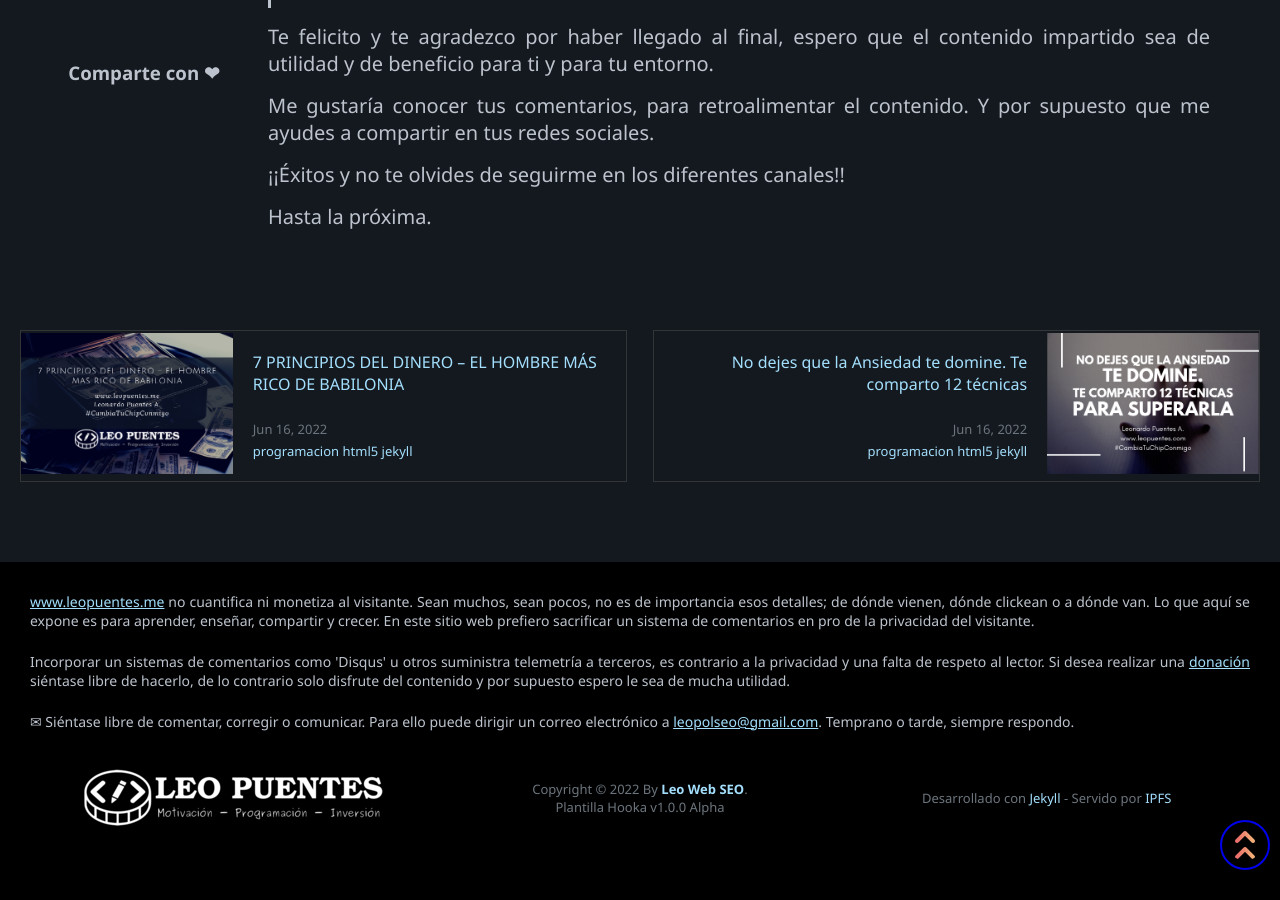
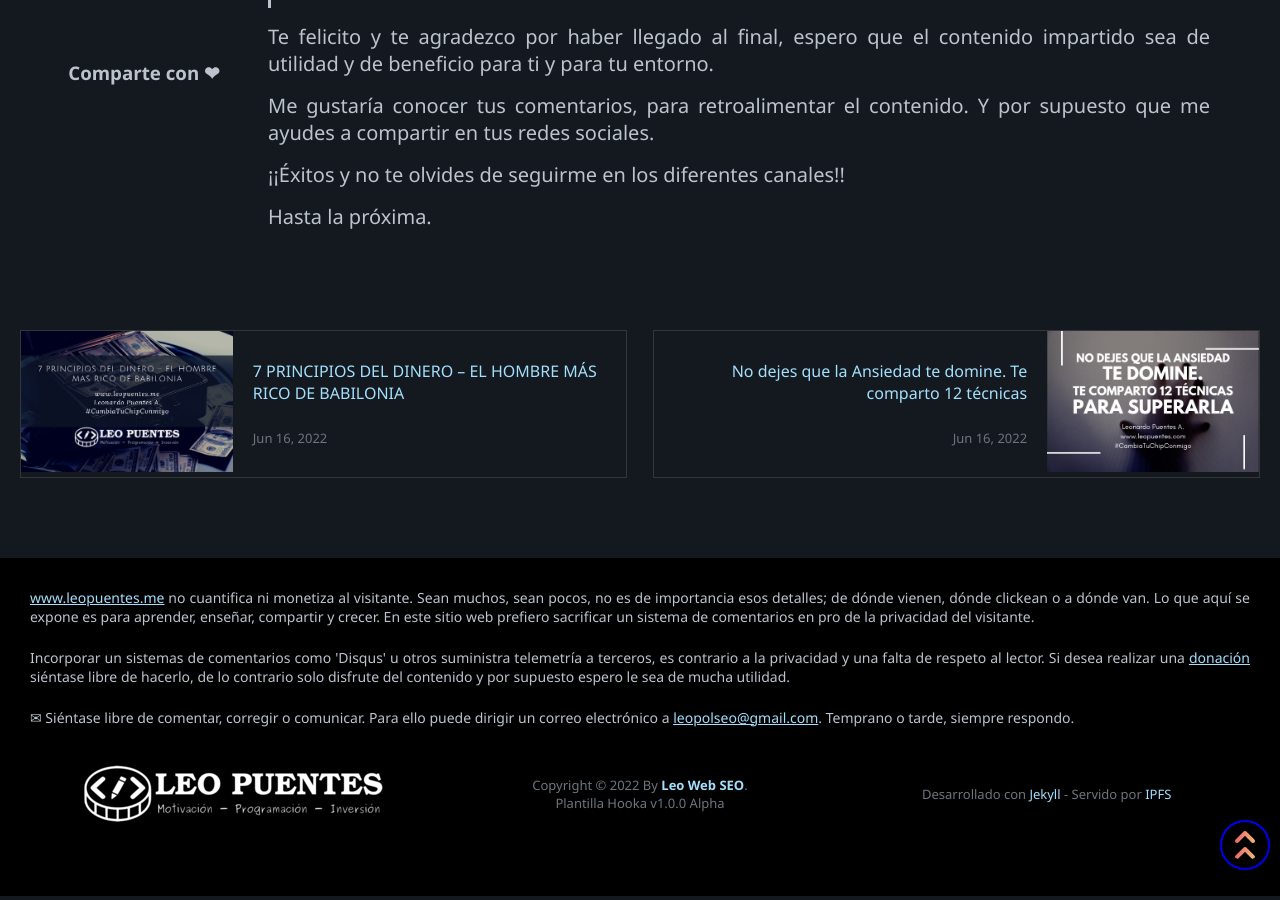
Before and after one commit to LeoWebSEO/LeoPuentes, a Jekyll site: the page built from _posts/2022-06-16-7-principios-del-dinero-el-hombre-mas-rico-programacion.md, in a window 1280 px wide and 900 px high, scrolled down 9221 px. Built offline with Jekyll 4.4.1, drawn with Linux system fonts in a browser that asks for light colours; comment, search, counter and statistics services are not loaded.

Commit message:
Modificaciones de post y traduciones

```diff
--- a/_includes/head.html
+++ b/_includes/head.html
@@ -15,8 +15,8 @@
 
 <link rel="stylesheet" media="(max-width: 767px)" href="/assets/css/480.css" async>
 
-<meta http-equiv="control-cache" content="cache" >
-<meta http-equiv="expires" content="5184000" >
+<meta http-equiv="control-cache" content="no-cache" >
+<meta http-equiv="expires" content="0" >
 
  <!-- Facebook and Twitter integration -->
 <meta property="og:title" content="{{ page.title }}"/>
--- a/_layouts/post.html
+++ b/_layouts/post.html
@@ -51,11 +51,6 @@ layout: default
 		<p>
 			<a href="{{ page.previous.url | relative_url }}"> {{page.previous.title}}</a><br/><br/>
 			<span>{{ page.date | date: '%b %d, %Y' }}</span><br/>
-			<span>
-				{% for category in page.categories %}
-				<a href="{{ "categorias.html" | relative_url }}#{{ category | downcase }}">{{ category | downcase }}</a>
-				{% endfor %}
-			</span>
 		</p>
 	</div>
 	{% endif %}
@@ -64,13 +59,8 @@ layout: default
 		<p>
 			<a href="{{ page.next.url | relative_url }}"> {{page.next.title}}</a><br/><br/>
 			<span>{{ page.date | date: '%b %d, %Y' }}</span><br/>
-			<span>
-				{% for category in page.categories %}
-				<a href="{{ "categorias.html" | relative_url }}#{{ category | downcase }}">{{ category | downcase }}</a>
-				{% endfor %}
-			</span>
 		</p>
-		{% if page.previous.image %}<a href="{{ page.previous.url | relative_url }}"><img src="{{page.next.image | relative_url }}"></a> {% endif %}
+		{% if page.next.image %}<a href="{{ page.next.url | relative_url }}"><img src="{{page.next.image | relative_url }}"></a> {% endif %}
 	</div>
 	{% endif %}
 </section>
--- a/inversion.html
+++ b/inversion.html
@@ -1,6 +1,6 @@
 ---
 layout: default
-title: Invesión
+title: Inversión
 permalink: /inversion
 ---
 
--- a/motivacion.html
+++ b/motivacion.html
@@ -1,6 +1,6 @@
 ---
 layout: default
-title: Motivacion
+title: Motivación
 permalink: /motivacion
 ---
 
--- a/programacion.html
+++ b/programacion.html
@@ -1,6 +1,6 @@
 ---
 layout: default
-title: Programacion
+title: Programación
 permalink: /programacion
 ---
 
```
Also changed, not shown: 15 other files.
